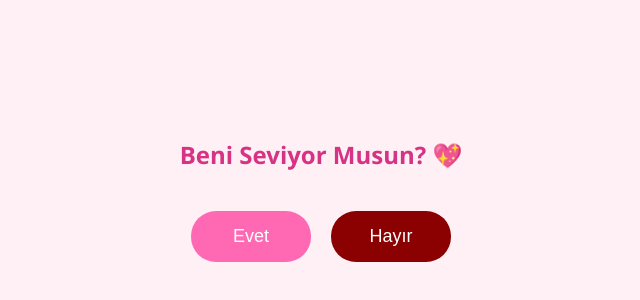
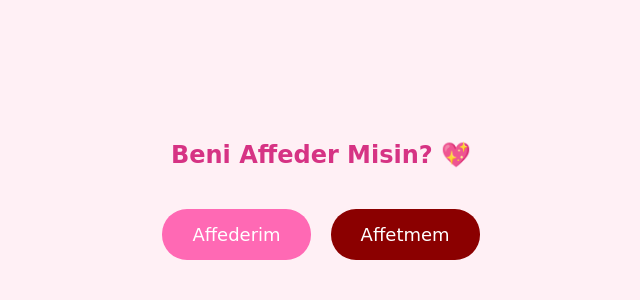
Before and after one commit to heisenberg1098/Mini-Sevgi-Sitesi, a plain HTML site: page index.html in a window 1280 px wide. Shown: the part 200-500 px from the top of the page, without its empty margins (319-959 px from the left). Drawn offline with Linux system fonts and the light colour scheme; a web font is replaced by a local one.

Commit message:
index.html

```diff
--- a/index.html
+++ b/index.html
@@ -17,7 +17,17 @@
 
     <link rel="icon" href="AnaIcon.png" />
     <style>
+        @font-face {
+            font-family: 'RomanticFont';
+            src: url('~/GuzelFont.ttf') format('truetype');
+            font-weight: normal;
+            font-style: normal;
+        }
+
         * {
+            font-family: 'RomanticFont', cursive;
+            font-size: 1.2rem;
+            color: #d23669;
             box-sizing: border-box;
             margin: 0;
             padding: 0;
@@ -124,10 +134,10 @@
 
 <body>
     <div class="container" id="soruAlani">
-    <h2>Beni Seviyor Musun? 💖</h2>
+        <h2>Beni Affeder Misin? 💖</h2>
         <div class="buttons">
-<button id="evet" onclick="tesekkur()">Evet</button>
-<button id="hayır" onclick="kac()">Hayır</button>
+            <button id="evet" onclick="tesekkur()">Affederim</button>
+            <button id="hayır" onclick="kac()">Affetmem</button>
         </div>
     </div>
 
```
Lines whose indentation alone changed are shown as unchanged.
